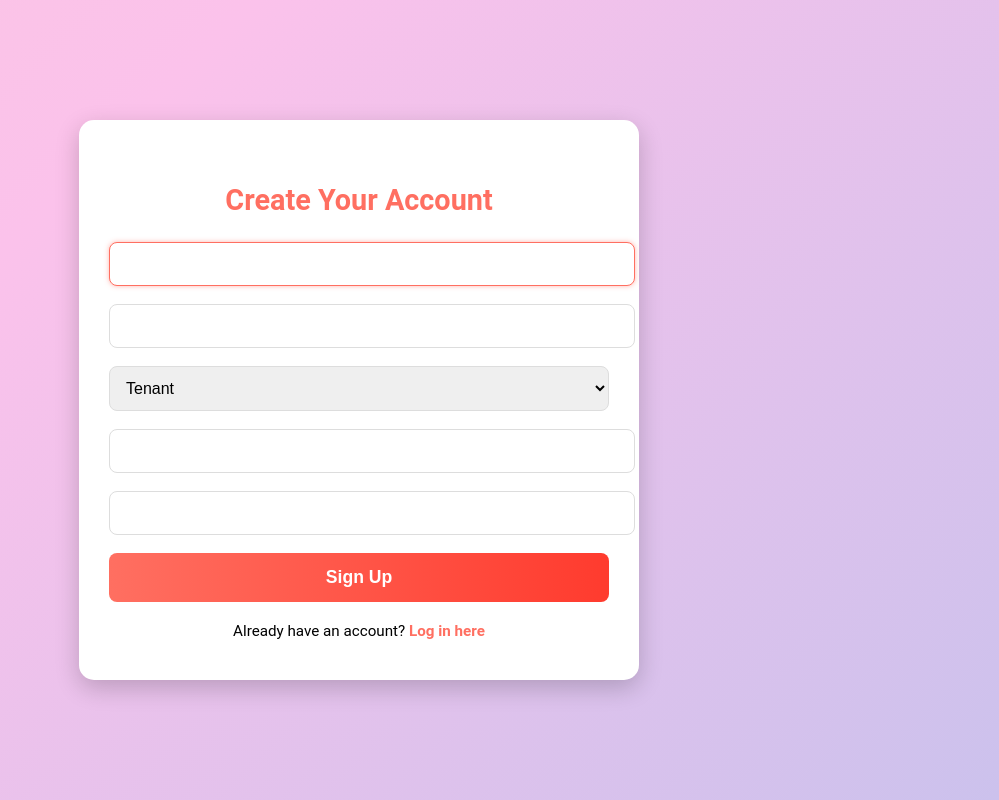
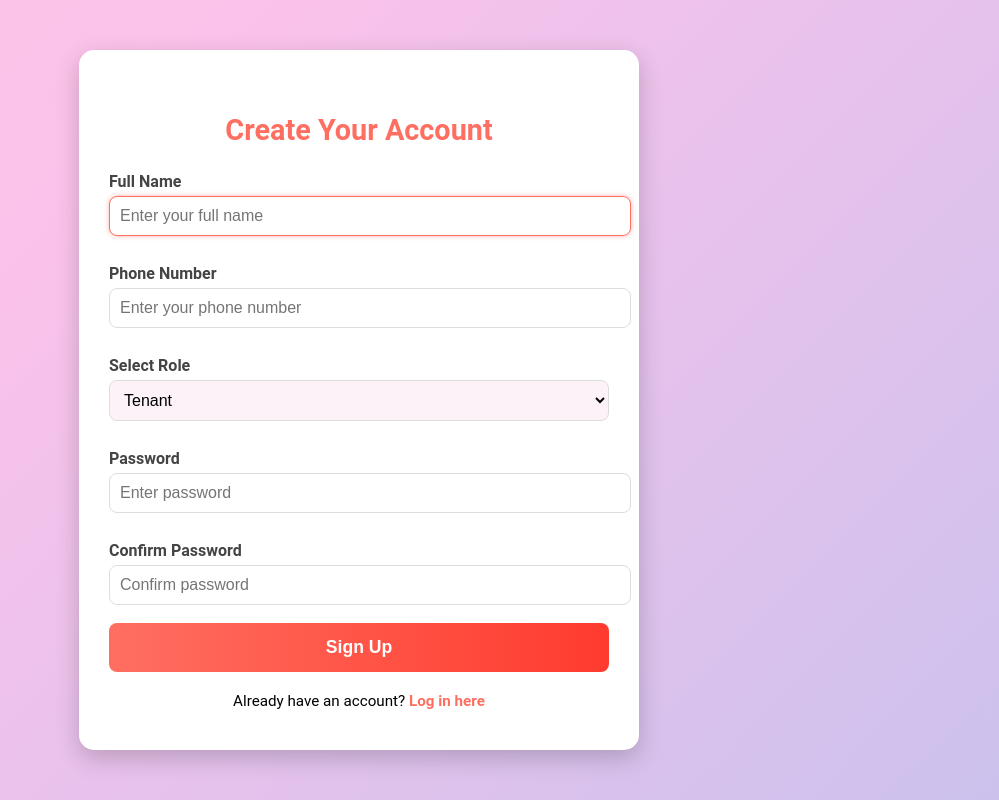
Before and after one commit to Adur2000/theman-rentals, a Django app: page /register/ in a window 1280 px wide. Shown: the whole page, without its empty margins (281-1280 px from the left). Run offline with Django 5.2, Linux system fonts and the light colour scheme.

Commit message:
Update templates, forms, and admin design for attractive UI and Android visibility

```diff
--- a/rentals/forms.py
+++ b/rentals/forms.py
@@ -4,35 +4,111 @@ from django.forms.models import modelformset_factory
 from .models import CustomUser, House, HouseImage
 
 class CustomUserCreationForm(UserCreationForm):
+    username = forms.CharField(
+        widget=forms.TextInput(attrs={
+            'class': 'form-control',
+            'placeholder': 'Enter your full name',
+            'style': 'border-radius:8px; padding:10px;'
+        })
+    )
+    phone = forms.CharField(
+        widget=forms.TextInput(attrs={
+            'class': 'form-control',
+            'placeholder': 'Enter your phone number',
+            'style': 'border-radius:8px; padding:10px;'
+        })
+    )
+    role = forms.ChoiceField(
+        choices=[('tenant', 'Tenant'), ('landlord', 'Landlord'), ('manager', 'Manager')],
+        widget=forms.Select(attrs={
+            'class': 'form-select',
+            'style': 'border-radius:8px; padding:10px; background-color:#fdf2f8;'
+        })
+    )
+    password1 = forms.CharField(
+        widget=forms.PasswordInput(attrs={
+            'class': 'form-control',
+            'placeholder': 'Enter password',
+            'style': 'border-radius:8px; padding:10px;'
+        })
+    )
+    password2 = forms.CharField(
+        widget=forms.PasswordInput(attrs={
+            'class': 'form-control',
+            'placeholder': 'Confirm password',
+            'style': 'border-radius:8px; padding:10px;'
+        })
+    )
+
     class Meta:
         model = CustomUser
         fields = ['username', 'phone', 'role', 'password1', 'password2']
+
 
 class HouseForm(forms.ModelForm):
     agree_to_terms = forms.BooleanField(
         required=True,
         label="I agree to the listing terms and conditions",
-        error_messages={'required': 'You must agree to the terms to continue.'}
+        error_messages={'required': 'You must agree to the terms to continue.'},
+        widget=forms.CheckboxInput(attrs={
+            'class': 'form-check-input',
+            'style': 'margin-right:10px;'
+        })
     )
 
     class Meta:
         model = House
         fields = ['title', 'location', 'description', 'latitude', 'longitude', 'price']
         widgets = {
+            'title': forms.TextInput(attrs={
+                'class': 'form-control',
+                'placeholder': 'Enter house title',
+                'style': 'border-radius:8px; padding:10px;'
+            }),
+            'location': forms.TextInput(attrs={
+                'class': 'form-control',
+                'placeholder': 'Enter location',
+                'style': 'border-radius:8px; padding:10px;'
+            }),
+            'description': forms.Textarea(attrs={
+                'class': 'form-control',
+                'placeholder': 'Describe the house...',
+                'rows': 4,
+                'style': 'border-radius:8px; padding:10px;'
+            }),
             'latitude': forms.TextInput(attrs={
                 'readonly': 'readonly',
                 'placeholder': 'Click on the map to set latitude',
-                'style': 'background-color:#f0f0f0;'
+                'class': 'form-control',
+                'style': 'background-color:#f0f0f0; border-radius:8px; padding:10px;'
             }),
             'longitude': forms.TextInput(attrs={
                 'readonly': 'readonly',
                 'placeholder': 'Click on the map to set longitude',
-                'style': 'background-color:#f0f0f0;'
+                'class': 'form-control',
+                'style': 'background-color:#f0f0f0; border-radius:8px; padding:10px;'
+            }),
+            'price': forms.NumberInput(attrs={
+                'class': 'form-control',
+                'placeholder': 'Enter price in KES',
+                'style': 'border-radius:8px; padding:10px;'
             }),
         }
+
 
 HouseImageFormSet = modelformset_factory(
     HouseImage,
     fields=('image', 'caption'),
-    extra=3,  # You can increase this number to allow more uploads
+    extra=3,
+    widgets={
+        'image': forms.ClearableFileInput(attrs={
+            'class': 'form-control',
+            'style': 'border-radius:8px; padding:10px; background-color:#f0f9ff;'
+        }),
+        'caption': forms.TextInput(attrs={
+            'class': 'form-control',
+            'placeholder': 'Enter image caption',
+            'style': 'border-radius:8px; padding:10px;'
+        }),
+    }
 )
--- a/rentals/templates/register.html
+++ b/rentals/templates/register.html
@@ -5,10 +5,9 @@
   <meta name="viewport" content="width=device-width, initial-scale=1.0">
 
   <style>
-        /* Background gradient */
     body {
       margin: 0;
-            font-family: 'Roboto', 'Segoe UI', sans-serif; /* Android-friendly font */
+      font-family: 'Roboto', 'Segoe UI', sans-serif;
       background: linear-gradient(135deg, #ff9a9e, #fad0c4, #fbc2eb, #a6c1ee);
       background-size: 400% 400%;
       animation: gradientBG 15s ease infinite;
@@ -24,7 +23,6 @@
       100% {background-position: 0% 50%;}
     }
 
-        /* Card container */
     .register-container {
       background-color: #fff;
       padding: 40px 30px;
@@ -40,7 +38,6 @@
       to {opacity: 1; transform: translateY(0);}
     }
 
-        /* Heading */
     .register-container h2 {
       text-align: center;
       color: #ff6f61;
@@ -49,7 +46,6 @@
       font-weight: bold;
     }
 
-        /* Labels */
     .register-container label {
       display: block;
       margin: 10px 0 5px;
@@ -57,7 +53,6 @@
       color: #444;
     }
 
-        /* Inputs */
     .register-container input,
     .register-container select {
       width: 100%;
@@ -76,7 +71,6 @@
       box-shadow: 0 0 5px rgba(255,111,97,0.5);
     }
 
-        /* Button */
     .register-container button {
       width: 100%;
       padding: 14px;
@@ -94,7 +88,6 @@
       transform: scale(1.05);
     }
 
-        /* Login link */
     .register-container .login-link {
       text-align: center;
       margin-top: 20px;
@@ -117,11 +110,22 @@
     <h2>Create Your Account</h2>
     <form method="post" action="{% url 'register' %}">
       {% csrf_token %}
+
+      <label for="id_username">Full Name</label>
       {{ form.username }}
+
+      <label for="id_phone">Phone Number</label>
       {{ form.phone }}
+
+      <label for="id_role">Select Role</label>
       {{ form.role }}
+
+      <label for="id_password1">Password</label>
       {{ form.password1 }}
+
+      <label for="id_password2">Confirm Password</label>
       {{ form.password2 }}
+
       <button type="submit">Sign Up</button>
     </form>
 
```
Also changed, not shown: rentals/admin.py (+36 -3 lines), rentals/templates/rider_workspace.html (+72 -5 lines), 1 other file. Lines whose indentation alone changed are shown as unchanged.
